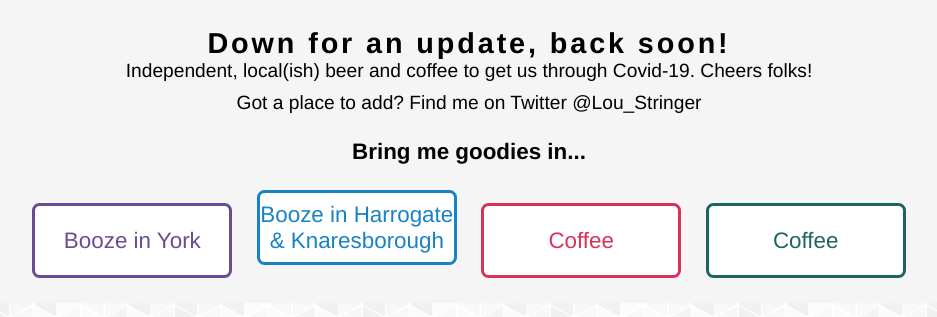
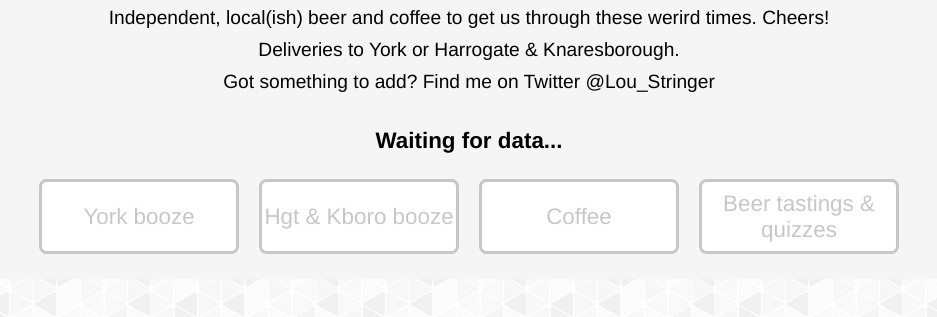
Before and after one commit to LouStringer/YorkDeliverance, a website built with webpack: page dist/index.html in a window 1280 px wide. Shown: the part 171-488 px from the top of the page, without its empty margins (171-1108 px from the left). Built offline with nearby package versions, Linux system fonts and the light colour scheme; no server answers; a web font is replaced by a local one.

Commit message:
copy index.html to dist folder

```diff
--- a/dist/index.html
+++ b/dist/index.html
@@ -14,28 +14,29 @@
       <header>
         <h1>YorkDeliverance</h1>
         <img src="./img/beer.png" alt="a pint of delicious beer">
-        <h1>Down for an update, back soon!</h1>
-        <p>Independent, local(ish) beer and coffee to get us through Covid-19. Cheers folks!</p>
-        <p>Got a place to add? Find me on Twitter @Lou_Stringer</p>
-      <div class="locationDiv">
-        <h2>Bring me goodies in...</h2>
-        <div class="locationButtons">
-          <button class="location yFill" id="y">
-          Booze in York
+        <p>Independent, local(ish) beer and coffee to get us through these werird times. Cheers!</p>
+        <p>Deliveries to York or Harrogate & Knaresborough.</p>
+        <p>Got something to add? Find me on Twitter @Lou_Stringer</p>
+        <p></p>
+      <div class="buttonsDiv">
+        <h2 id="waitingText">Waiting for data...</h2>
+        <div class="buttonsHolder waitingButton">
+          <button class="yFill" id="y">
+            York booze
           </button>
-          <button class="location hkFill" id="hk">
-            Booze in Harrogate & Knaresborough
+          <button class="hkFill" id="hk">
+            Hgt & Kboro booze
           </button>
-          <button class="location cfFill" id="cf">
+          <button class="cfFill" id="cf">
             Coffee
           </button>
-          <button class="location evFill" id="events">
-            Coffee
+          <button class="evFill" id="ev">
+            Beer tastings & quizzes
           </button>
         </div class="locationButtons">
       </div>
       </header>
-      <section class="businesses">
+      <section id="dataList">
       </section>
     </main>
     <script src="./js/bundle.js"></script>
```
